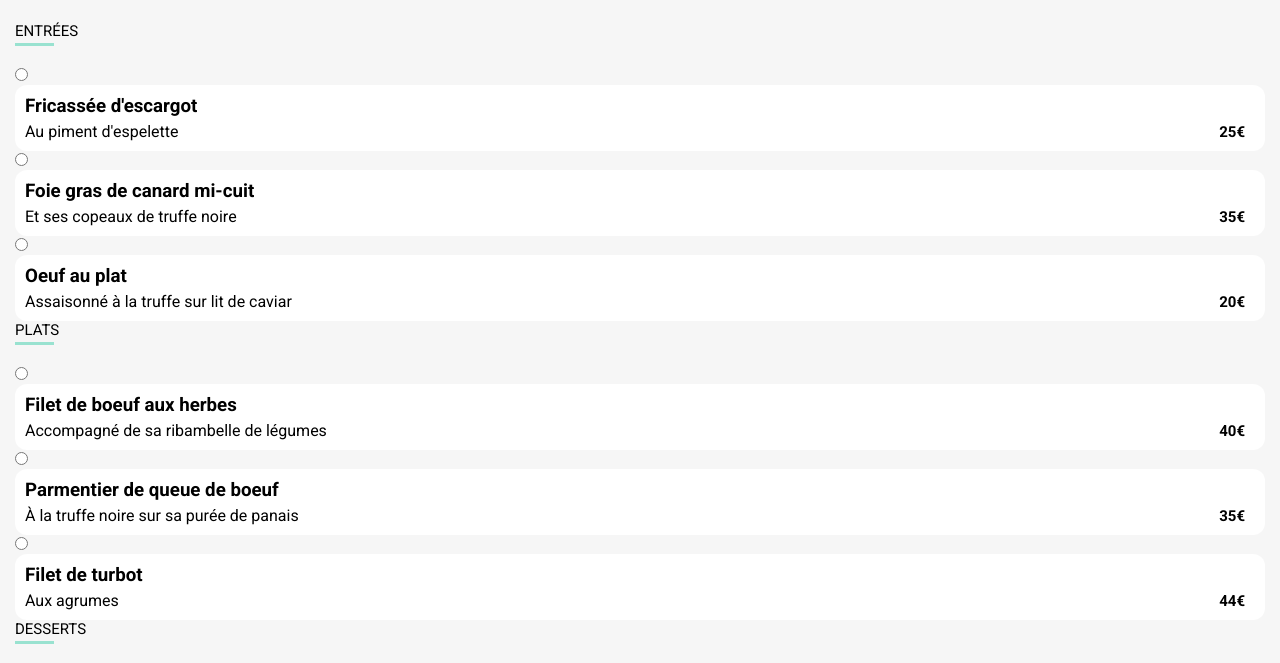
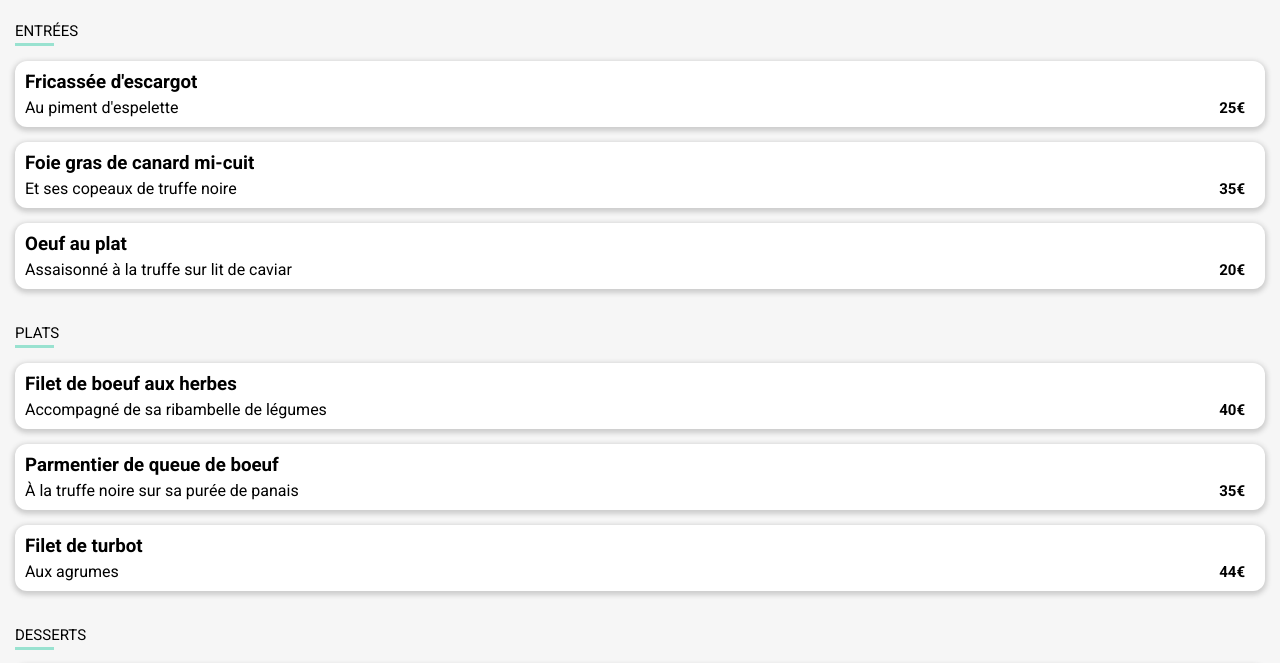
Before and after one commit to DamienPinna/ohmyfood_v2, a website: page pages/la_palette_du_gout.html in a window 1280 px wide. Shown: the part 1043-1706 px from the top of the page. Drawn offline with Linux system fonts and the light colour scheme; a web font is replaced by a local one.

Commit message:
fin de la mise en place des vignettes des plats

```diff
--- a/design/sass/pages.scss
+++ b/design/sass/pages.scss
@@ -74,11 +74,22 @@ main {
 }
 
 form {
+  .entrees,
+  .plats,
+  .desserts {
+    margin-bottom: 3.5rem;
+
+    input {
+      position: absolute;
+      left: -9999px;
+    }
+  }
+
   h2 {
     text-transform: uppercase;
     font-size: 1.5rem;
     font-weight: lighter;
-    margin-bottom: 2rem;
+    margin-bottom: 1.5rem;
 
     &::after {
       content: "";
@@ -96,6 +107,8 @@ form {
     padding: 1rem 2rem 1rem 1rem;
     background-color: #fff;
     border-radius: 1.2rem;
+    margin-bottom: 1.5rem;
+    box-shadow: $box-shadow;
 
     div:first-child {
       white-space: nowrap;
```
Also changed, not shown: design/css/pages.css, 1 other file.
